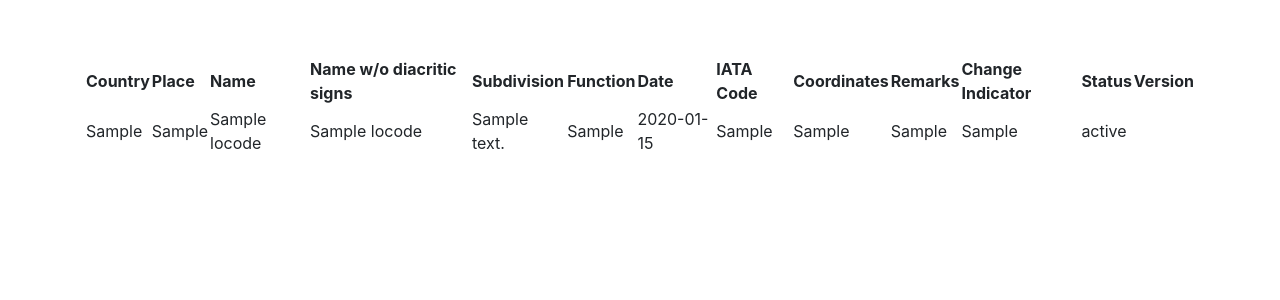
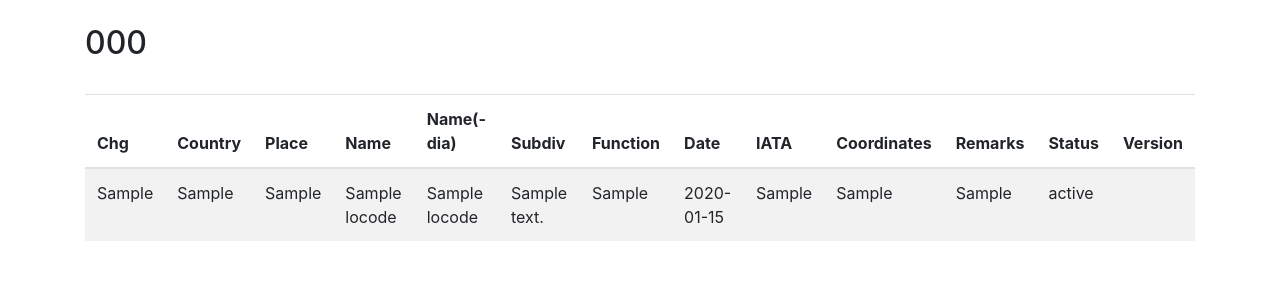
Before and after one commit to chadgates/locmaster, a Django app: page /unlocode/code/000/ in a window 1280 px wide. Shown: the part 56-356 px from the top of the page. Run offline with Django 3.2, Linux system fonts and the light colour scheme; a user stored in the database is signed in; tables that the repository leaves empty hold one stand-in row (values such as "Sample post"); data that the repository does not hold is empty; style sheets or scripts are compiled from the project's sources; parts of the project's set-up code (start-up, migrations or seed data) failed here and were passed over; some libraries are stand-ins or nearby versions.

Commit message:
Searching and Listing of Locodes

```diff
--- a/config/urls.py
+++ b/config/urls.py
@@ -21,7 +21,7 @@ urlpatterns = [
 
     # Your stuff: custom urls includes go here
     url(r'^unlocode/', include('unlocode.urls', namespace="unlocode")),
-
+    url(r'^api/', include('locmasterapi.urls', namespace="api")),
 
 ] + static(settings.MEDIA_URL, document_root=settings.MEDIA_ROOT)
 
--- a/locmaster/templates/base.html
+++ b/locmaster/templates/base.html
@@ -54,6 +54,7 @@
                         <a class="nav-link dropdown-toggle" data-toggle="dropdown" href="#" role="button" aria-haspopup="true" aria-expanded="false">UN Locode</a>
                         <div class="dropdown-menu">
                             <a class="dropdown-item" href="{% url 'unlocode:list' %}">{% trans "Version" %}</a>
+                            <a class="dropdown-item" href="{% url 'unlocode:list-search' %}">{% trans "Search" %}</a>
                             <div class="dropdown-divider"></div>
                             <a class="dropdown-item" href="{% url 'unlocode:populate' %}">{% trans "Populate" %}</a>
                         </div>
--- a/requirements/base.txt
+++ b/requirements/base.txt
@@ -48,3 +48,5 @@ celery==3.1.19
 
 
 # Your custom requirements go here
+
+djangorestframework==3.3.2
--- a/unlocode/templates/unlocode/locode_list.html
+++ b/unlocode/templates/unlocode/locode_list.html
@@ -6,27 +6,29 @@
 {% block content %}
 
     <br>
-    <h2>{{ unlocode.locode }} </h2>
+    <h2>{{ thelocode }} </h2>
     <br>
-          <table>
+        <div class="table-responsive">
+        <table class="table table-striped">
             <thead>
+                <th>Chg</th>
                 <th>Country</th>
                 <th>Place</th>
                 <th>Name</th>
-                <th>Name w/o diacritic signs</th>
-                <th>Subdivision</th>
+                <th>Name(-dia)</th>
+                <th>Subdiv</th>
                 <th>Function</th>
                 <th>Date</th>
-                <th>IATA Code</th>
+                <th>IATA</th>
                 <th>Coordinates</th>
                 <th>Remarks</th>
-                <th>Change Indicator</th>
                 <th>Status</th>
                 <th>Version</th>
             </thead>
             <tbody>
               {% for location in unlocode %}
                 <tr>
+                    <td>{{ location.locchangeindicator }}</td>
                     <td>{{ location.locodecountry }}</td>
                     <td>{{ location.locodeplace }}</td>
                     <td>{{ location.locname }}</td>
@@ -37,13 +39,13 @@
                     <td>{{ location.lociata }}</td>
                     <td>{{ location.locoordinates }}</td>
                     <td>{{ location.locremarks }}</td>
-                    <td>{{ location.locchangeindicator }}</td>
                     <td>{{ location.locstatus }}</td>
                     <td>{{ location.version }}</td>
                 </tr>
               {% endfor %}
             </tbody>
           </table>
+        </div>
     <br>
 
 {% endblock content %}
--- a/unlocode/templates/unlocode/locversion_list.html
+++ b/unlocode/templates/unlocode/locversion_list.html
@@ -5,7 +5,7 @@
 {% block content %}
     <br>
     <div class="container">
-        <h2>Version</h2>
+        <h2>Versions</h2>
     </div>
 
     <div class="table-container">
--- a/unlocode/urls.py
+++ b/unlocode/urls.py
@@ -53,4 +53,9 @@ urlpatterns = [
         view=unlocode_views.UnLocodeList.as_view(),
         name='list-code',
     ),
+    url(
+        regex=r'^code/$',
+        view=unlocode_views.UnLocodeSearch.as_view(),
+        name='list-search',
+    ),
 ]
--- a/unlocode/views.py
+++ b/unlocode/views.py
@@ -8,7 +8,8 @@ from django.core.urlresolvers import reverse_lazy
 from unlocode.models import LocVersion, Locode
 from unlocode.initializedata import populateInitial
 from unlocode.csvimport import importUNLOCODE, check_version_dir
-
+from django.db.models import Q
+from django.db.models import Max
 
 class UnLocVersionMixin(object):
     model = LocVersion
@@ -32,14 +33,38 @@ class UnLocVersionDetail(LoginRequiredMixin, DetailView):
         context['complete']=not(False in dict(context["files"]).values())
         return context
 
+class UnLocodeSearch(LoginRequiredMixin, ListView):
+    model = Locode
+    context_object_name = "unlocode"
+    queryset = Locode.objects.none()
+    template_name = 'unlocode/locode_search.html'
+
+    def get_queryset(self):
+        queryset = super(UnLocodeSearch, self).get_queryset()
+
+        q = self.request.GET.get("q")
+        if q:
+
+            return Locode.objects.filter(
+                Q(locode__iexact=q)|
+                Q(locname__istartswith=q) |
+                Q(locnamewodia__istartswith=q)).annotate(Max('version_id'))
+        return queryset
+
+
 
 class UnLocodeList(LoginRequiredMixin, ListView):
     model = Locode
     context_object_name = 'unlocode'
+    allow_empty = False
 
     def get_queryset(self):
         return Locode.objects.filter(locode=self.kwargs.get('locode')).order_by("-version")
 
+    def get_context_data(self, **kwargs):
+        context = super(UnLocodeList, self).get_context_data(**kwargs)
+        context["thelocode"] = self.kwargs.get('locode')
+        return context
 
 
 class UnLocVersionList(LoginRequiredMixin, ListView):
```
Also changed, not shown: unlocode/templates/unlocode/locode_search.html (+13 -3 lines).
